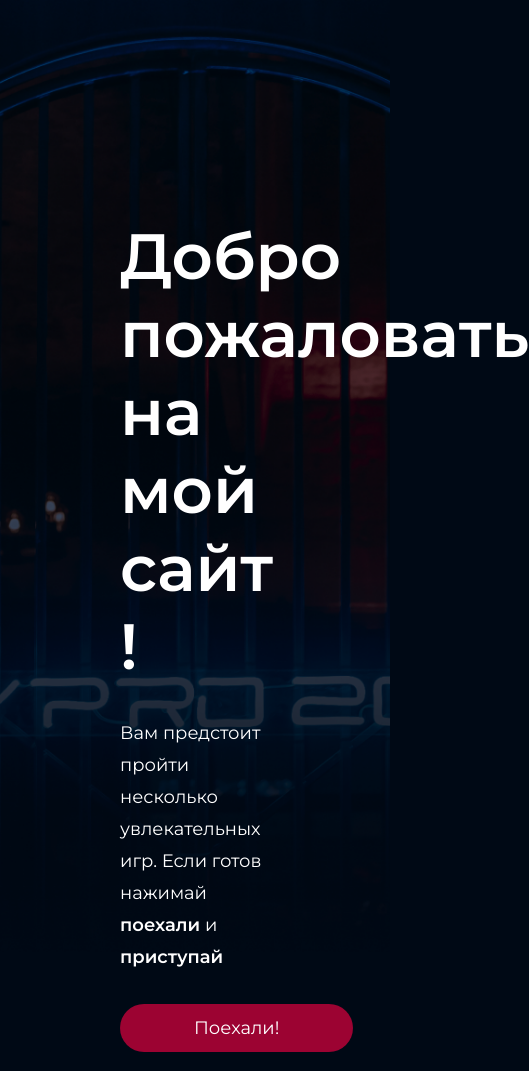
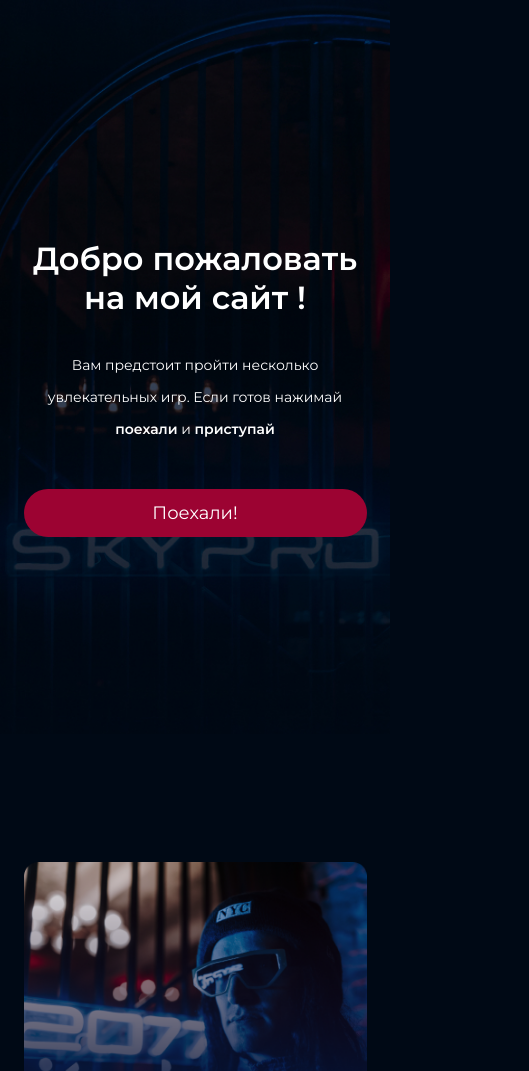
Before and after one commit to ksushahtina/course-work-2, a plain HTML site: page index.html in a window 390 px wide. Shown: the top 1071 px of the page, 529 px wide, since content can reach past the window. Drawn offline with Linux system fonts and the light colour scheme.

Commit message:
готовое дз 3

```diff
--- /dev/null
+++ b/_mobile.scss
@@ -0,0 +1,47 @@
+@media (max-width: 768px) {
+
+    .center {
+        padding-left: calc(50% - 343px/2);
+        padding-right: calc(50% - 343px/2);
+    }
+
+    .top {
+        height: 495px;
+        background-image: url("image/topmobile.jpg");
+        padding-top: 239px;
+        background-size: cover;
+
+        &__header {
+            font-size: 32px;
+            max-width: 343px;
+            text-align: center;
+        }
+        &__description {
+            text-align: center;
+            font-size: 14px;
+        }
+    }
+    .button {
+        display: flex;
+        justify-content: center;
+        max-width: 245px;
+    }
+
+    .games {
+        &__content {
+            max-width: 343px;
+        }
+
+        &__img {
+            width: 100%;
+        }
+
+    }
+}
+
+@media (max-width: 374px) {
+    .top {
+        padding-left: 16px;
+        padding-right: 16px;
+    }
+}
--- a/hw3.js
+++ b/hw3.js
@@ -1,2 +1,95 @@
-let Number = 3
-let a = 1
+// // Задание 1
+// let password = 'пароль';
+// let enteredPassword = prompt (`Введите пароль`);
+
+// if (enteredPassword === password) {
+//     alert (`Пароль введен верно`);
+// } else {
+//     alert (`Пароль введен неправильно`);
+// }
+
+// // Задание 2
+// let c = prompt(`Введите число`);
+
+// if (c >= 0 && c <= 10) {
+//     console.log(`верно`);
+// } else {
+//     console.log(`неверно`);
+// }
+
+// // Задание 3
+// let d = prompt(`Введите первое число`);
+// let e = prompt(`Введите второе число`);
+
+// if (d > 100 || e > 100) {
+//     console.log(`Верно`);
+// } else {
+//     console.log(`Неверно`);
+// }
+
+// Задание 4
+// let a = '2';
+// let b = '3';
+
+// alert(Number(a) + Number(b));
+
+// Задача 5
+// let monthNumber = prompt('Введите номер месяца года');
+
+// switch (monthNumber) {
+//     case '12':
+//     case '1':
+//     case '2':
+//         console.log('Зима');
+//         break;
+//     case '3':
+//     case '4':
+//     case '5':
+//         console.log('Весна');
+//         break;
+//     case '6':
+//     case '7':
+//     case '8':
+//         console.log('Лето');
+//         break;
+//     case '9':
+//     case '10':
+//     case '11':
+//         console.log('Осень');
+//     default:
+//         console.log('Такого месяца не существует');
+//         break;
+// }
+
+// Задача 7
+// let result = prompt(`Пожалуйста, введите любое число`);
+// console.log (typeof(result));
+
+// if (!isNaN(result)) {
+//     if (result % 2 === 0) {
+//         alert('ты ввел четное число');
+//     } else {
+//         alert('ты ввел нечетное число');
+//     }
+// } else {
+//     alert('ты ввел белиберду');
+// }
+
+// Задача 8
+// let clientOS = prompt('Если у вас Айфон: введите 0, если Андроид: введите 1');
+
+// clientOS == 0 ? console.log(`Установите версию приложения для iOS по ссылке`) : console.log(`Установите версию приложения для Android по ссылке`);
+
+// Задача 9
+// let clientOS = Number(prompt('Если у вас Айфон: введите 0, если Андроид: введите 1'));
+// let clientDeviceYear = Number(prompt('какого года ваш телефон?'));
+
+// if ((clientOS === 0) && (clientDeviceYear >= 2015)) {
+//     console.log(`Установите версию приложения для iOS по ссылке`);
+// } else if ((clientOS === 0) && (clientDeviceYear < 2015)) {
+//     console.log(`Установите облегченную версию приложения для iOS по ссылке`);
+// } else if ((clientOS === 1) && (clientDeviceYear >= 2015)) {
+//     console.log(`Установите версию приложения для Android по ссылке`);
+// } else {
+//     console.log(`Установите облегченную версию приложения для Android по ссылке`);
+// }
--- a/index.html
+++ b/index.html
@@ -9,7 +9,8 @@
     <link rel="preconnect" href="https://fonts.gstatic.com" crossorigin>
     <link href="https://fonts.googleapis.com/css2?family=Montserrat:wght@400;500;600&family=Roboto&display=swap" rel="stylesheet">
     <link rel="stylesheet" href="style.css">
-    <script src='./index.js'></script>
+    <script defer src='./index.js'></script>
+    <script defer src='./hw3.js'></script>
 </head>
 <body>
     <section class="top center">
--- a/style.scss
+++ b/style.scss
@@ -48,9 +48,6 @@ a {
             font-weight: 700;
         }
     }
-
-    &__button {
-    }
 }
 
 .button {
@@ -67,6 +64,11 @@ a {
     color: #FFFFFF;
 }
 
+.button:hover {
+    border: 1px solid #EB443F;
+    background: #EB443F;
+}
+
 .games {
     display: flex;
     flex-wrap: wrap;
@@ -77,6 +79,12 @@ a {
     &__content {
         width: 379px;
         position: relative;
+    }
+
+    &__content:hover {
+        cursor: pointer;
+        border: 3px solid #44D2FF;
+        border-radius: 20px;
     }
 
     &__box {
@@ -92,5 +100,6 @@ a {
         line-height: 32px;
         color: $color-text;
     }
+}
 
-}
+@import 'mobile';
```
Also changed, not shown: image/topmobile.jpg (added), style.css, 1 other file.
